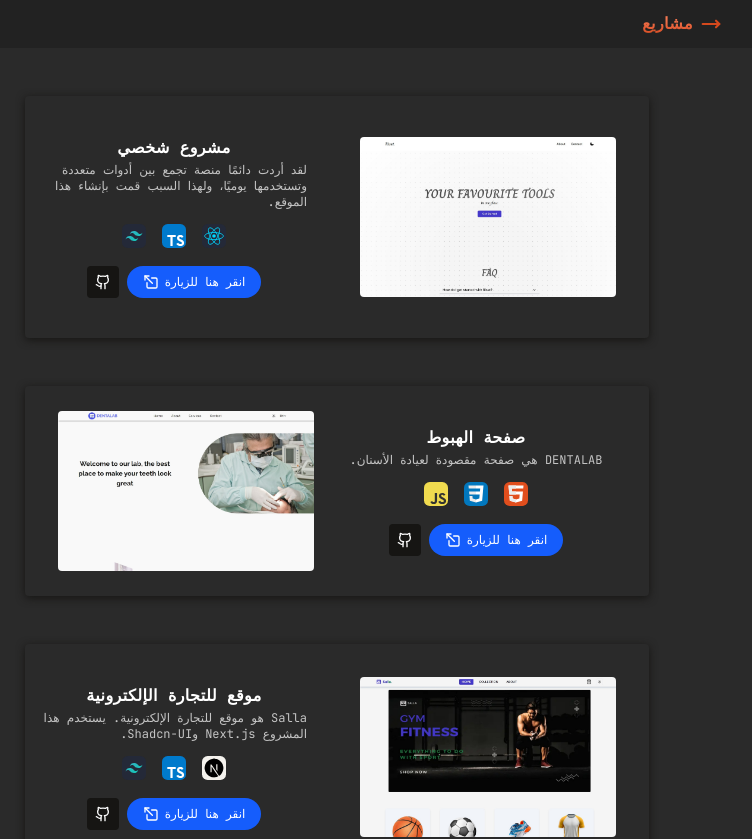
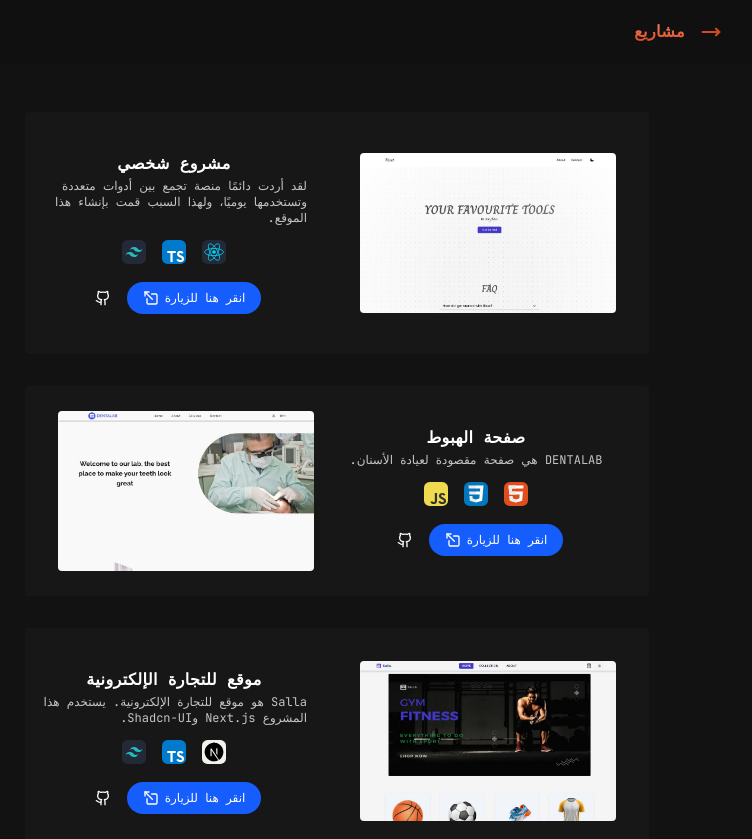
Before and after one commit to Falconstadium/react-portfolio, a React (Vite) app: page /ar/projects in a window 1280 px wide. Shown: the top 839 px of the page, without its empty margins (303-1055 px from the left). Built offline with nearby package versions, Linux system fonts and the light colour scheme.

Commit message:
change bg-color

```diff
--- a/src/components/Hero.tsx
+++ b/src/components/Hero.tsx
@@ -8,7 +8,7 @@ const lang = getLang() as LanguageKey;
 
 export const Hero = () => {
   return (
-    <div className="animate-fadein grid place-content-center place-items-center gap-6 px-6 py-12">
+    <div className="animate-fadein grid place-content-center place-items-center gap-6 px-6 py-10">
       <div className="img aspect-square w-56 bg-[url('/me-yassir.jpeg')] bg-cover bg-no-repeat xl:w-60"></div>
       <div className="grid gap-2 text-center">
         <div>
--- a/src/components/Navbar.tsx
+++ b/src/components/Navbar.tsx
@@ -13,7 +13,7 @@ export const Navbar = ({ langName }: NavbarProps) => {
   let lang = langName;
 
   return (
-    <header className="bg-nav w-full px-4 py-0.5 transition-all duration-300">
+    <header className="bg-nav w-full px-4 py-2 transition-all duration-300">
       <nav className="relative mx-auto flex max-w-3xl items-center justify-between">
         <div className="animate-salla">
           <Link to={"/" + lang}>
--- a/src/index.css
+++ b/src/index.css
@@ -5,17 +5,17 @@
 @theme {
   --font-main: "JetBrains Mono", system-ui;
 
-  --color-dark: #161513;
-  --color-nav: #222222;
+  --color-dark: #171717;
+  --color-nav: #101010;
   --color-contact: #191919;
-  --color-card: #2a2a2a;
+  --color-card: #121212;
   --color-secondary: #c5c5c5;
   --color-blue: #5badff;
 
   --color-softOrange: #ff8660;
   --color-boldOrange: #d5491d;
 
-  --shadow-box: var(--color-dark) 0px 2px 8px 0px;
+  /* --shadow-box: var(--color-secondary) 0px 2px 8px 0px; */
 
   --animate-fadein: fade linear 1s;
 }
--- a/src/routes/ProjectsPage.tsx
+++ b/src/routes/ProjectsPage.tsx
@@ -12,10 +12,10 @@ export const lang = getLang() as LanguageKey;
 const ProjectsPage = () => {
   return (
     <main className="bg-card font-main text-white">
-      <header className="bg-nav px-6 py-3 transition-all duration-30">
+      <header className="bg-nav px-6 py-5 transition-all duration-30">
         <nav className="mx-auto max-w-3xl">
           <div className="animate-risat">
-            <Link to={"/" + lang} className="flex items-center gap-2">
+            <Link to={"/" + lang} className="flex items-center gap-4">
               <svg
                 xmlns="http://www.w3.org/2000/svg"
                 width="20"
@@ -40,12 +40,12 @@ const ProjectsPage = () => {
       </header>
 
       <section className="mx-auto grid min-h-dvh max-w-2xl grid-rows-[auto_1fr]">
-        <div className="grid place-content-center place-items-center gap-12 px-6 py-12">
+        <div className="grid space-y-8 px-6 py-12">
           {projects.map((proj) => (
             <div
               key={proj.id}
               className={twMerge(
-                "shadow-box mx-auto grid w-full place-items-center gap-3 rounded px-4 py-4 lg:grid-cols-2",
+                "bg-dark mx-auto grid w-full place-items-center gap-3 rounded px-4 py-4 lg:grid-cols-2",
                 proj.animate,
               )}
             >
```
